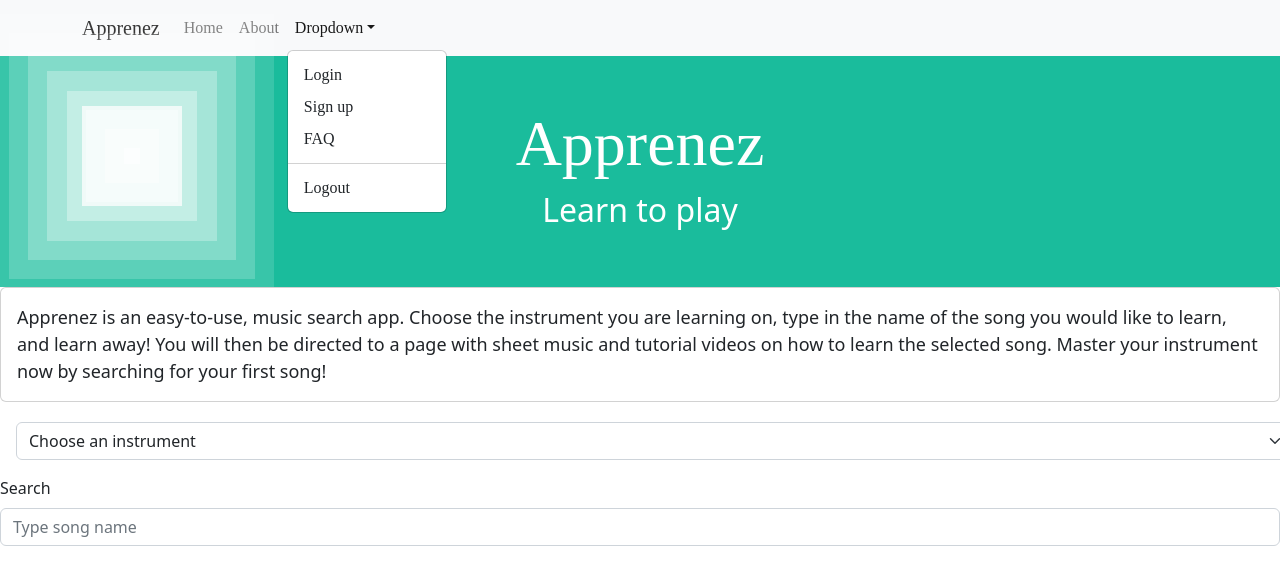
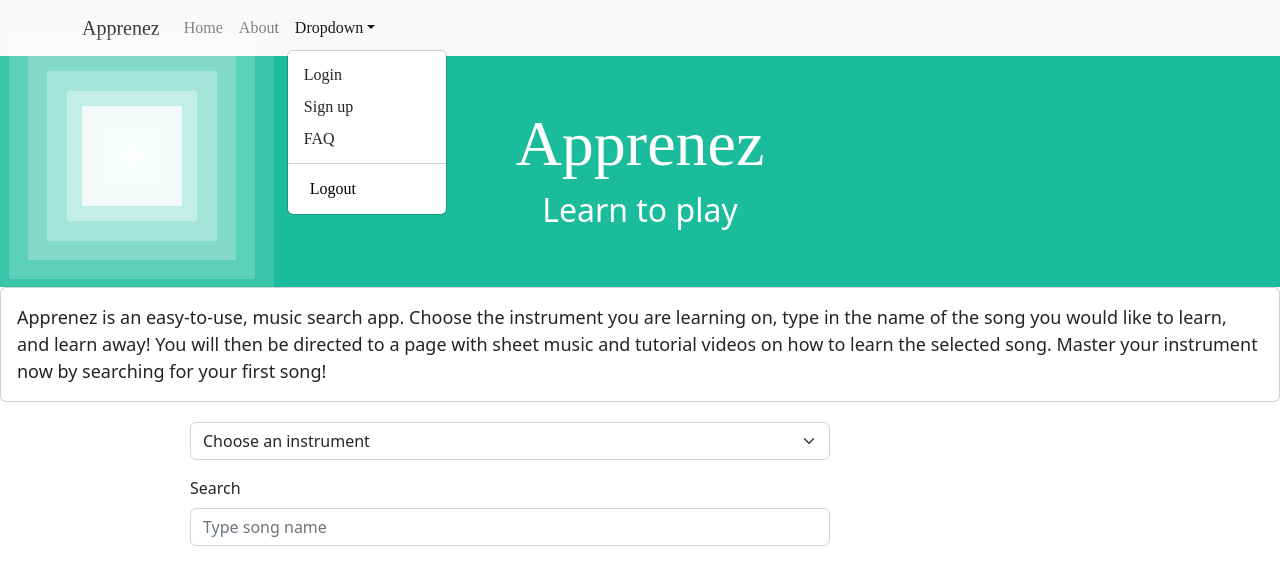
Before and after one commit to jalmand2/search-music, a React (Create React App) app in the folder client/: page / in a window 1280 px wide. Both pictures are taken after a click on the button "Dropdown". Shown: the top 584 px of the page. Built offline with nearby package versions, Linux system fonts and the light colour scheme; a web font is replaced by a local one.

Commit message:
Deleted extra navbar jsx file. Edited dropdown to include logout button.

```diff
--- a/client/src/App.css
+++ b/client/src/App.css
@@ -101,7 +101,17 @@ height: 100vh;
   }
   .input-group {
     margin-top: 20px;
-    margin-left: 1rem;
+    margin-left: 190px;
+    width: 50%!important;
+
+  }
+  .form-control {
+    width: 50%!important;
+    margin-left: 190px;
+  }
+  .form-label {
+    width: 50%!important;
+    margin-left: 190px;
   }
   .card-body {
     font-size: large;
@@ -121,3 +131,7 @@ height: 100vh;
   margin: 10px;
   border-radius: 3px;
  }
+ #logout-button {
+  border: none;
+  background: none;
+ }
--- a/client/src/App.js
+++ b/client/src/App.js
@@ -15,7 +15,7 @@ import Signup from './components/Signup';
 import Login from './components/Login';
 import Dashboard from './components/Dashboard';
 import ProtectRoute from './components/ProtectRoute';
-import Navbar from "./components/Nav/navbar";
+import Navbar from "./components/Nav";
 
 const httpLink = createHttpLink({
   uri: '/graphql',
--- a/client/src/components/Dashboard/index.jsx
+++ b/client/src/components/Dashboard/index.jsx
@@ -1,11 +1,9 @@
 import React from 'react';
-import AuthService from '../../utils/auth';
 
 const Dashboard = () => {
   return (
     <div>
       <h1>Dashboard</h1>
-      <button onClick={AuthService.logout}>Logout</button>
     </div>
   )
 };
--- a/client/src/components/Home/index.jsx
+++ b/client/src/components/Home/index.jsx
@@ -28,6 +28,7 @@ const Home = () => {
 
   </div>
 </div>
+
       <div className="input-group mb-3">
         {/* <!-- <button class="btn btn-outline-secondary" type="button">Pick an instrument</button> --> */}
         <select className="form-select" id="inputGroupSelect03" aria-label="Example select with button addon">
@@ -42,8 +43,7 @@ const Home = () => {
       </div>
       <div className="search-box">
       <label for="exampleDataList" className="form-label">Search</label>
-      <input className="form-control" list="datalistOptions" id="exampleDataList" placeholder="Type song name"></input>
-      </div>
+      <input className="form-control" list="datalistOptions" id="exampleDataList" placeholder="Type song name"></input>      </div>
       </div>
     );
 };
--- a/client/src/components/Nav/navbar.jsx
+++ b/client/src/components/Nav/index.jsx
@@ -4,6 +4,7 @@ import Container from 'react-bootstrap/Container';
 import Nav from 'react-bootstrap/Nav';
 import Navbar from 'react-bootstrap/Navbar';
 import NavDropdown from 'react-bootstrap/NavDropdown';
+import AuthService from '../../utils/auth';
 
 function navbar() {
   return (
@@ -23,8 +24,8 @@ function navbar() {
               </NavDropdown.Item>
               <NavDropdown.Item href="#action/3.3">FAQ</NavDropdown.Item>
               <NavDropdown.Divider />
-              <NavDropdown.Item href="#action/3.4">
-                Logout
+              <NavDropdown.Item>
+              <button id="logout-button" onClick={AuthService.logout}>Logout</button>
               </NavDropdown.Item>
             </NavDropdown>
           </Nav>
```
